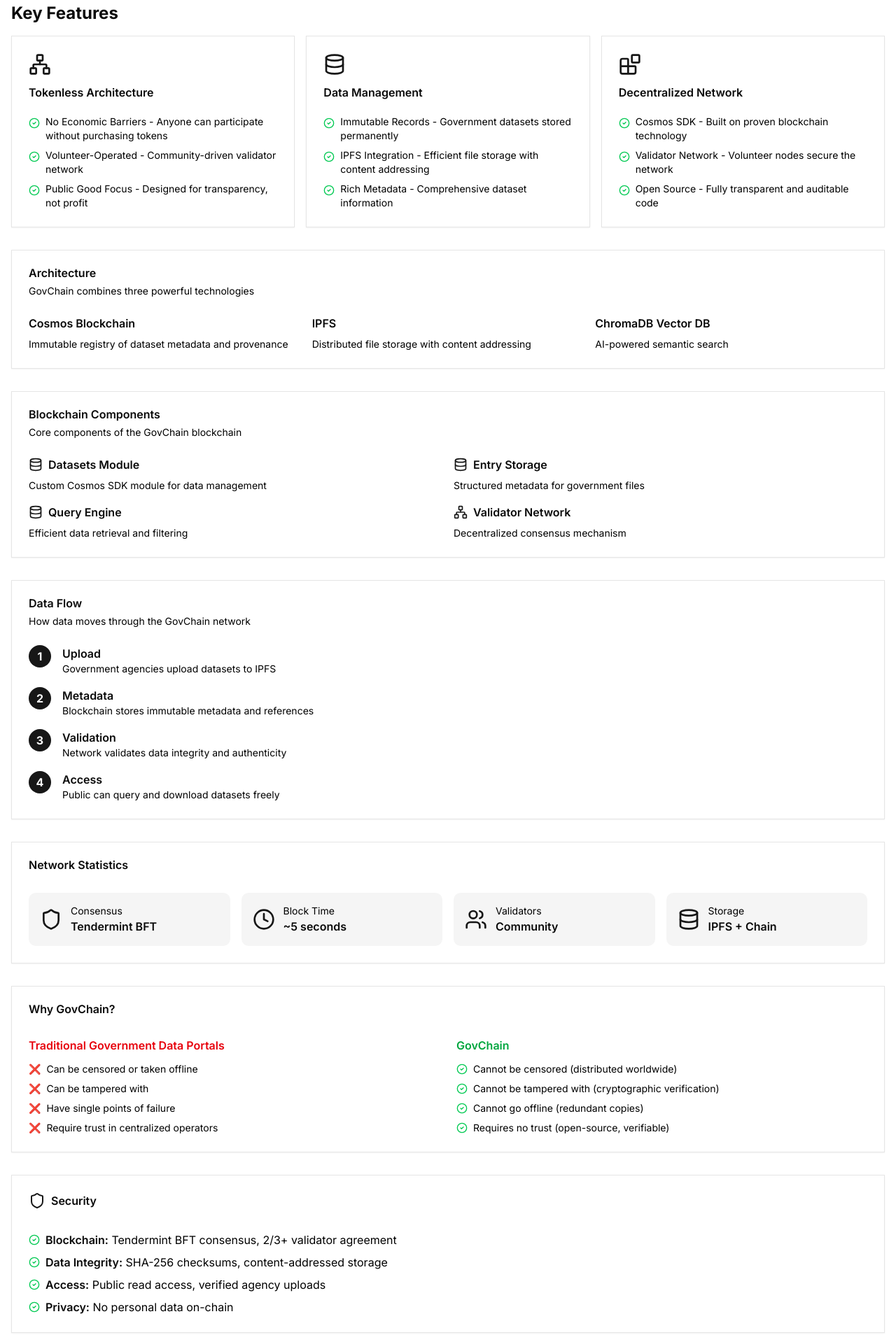
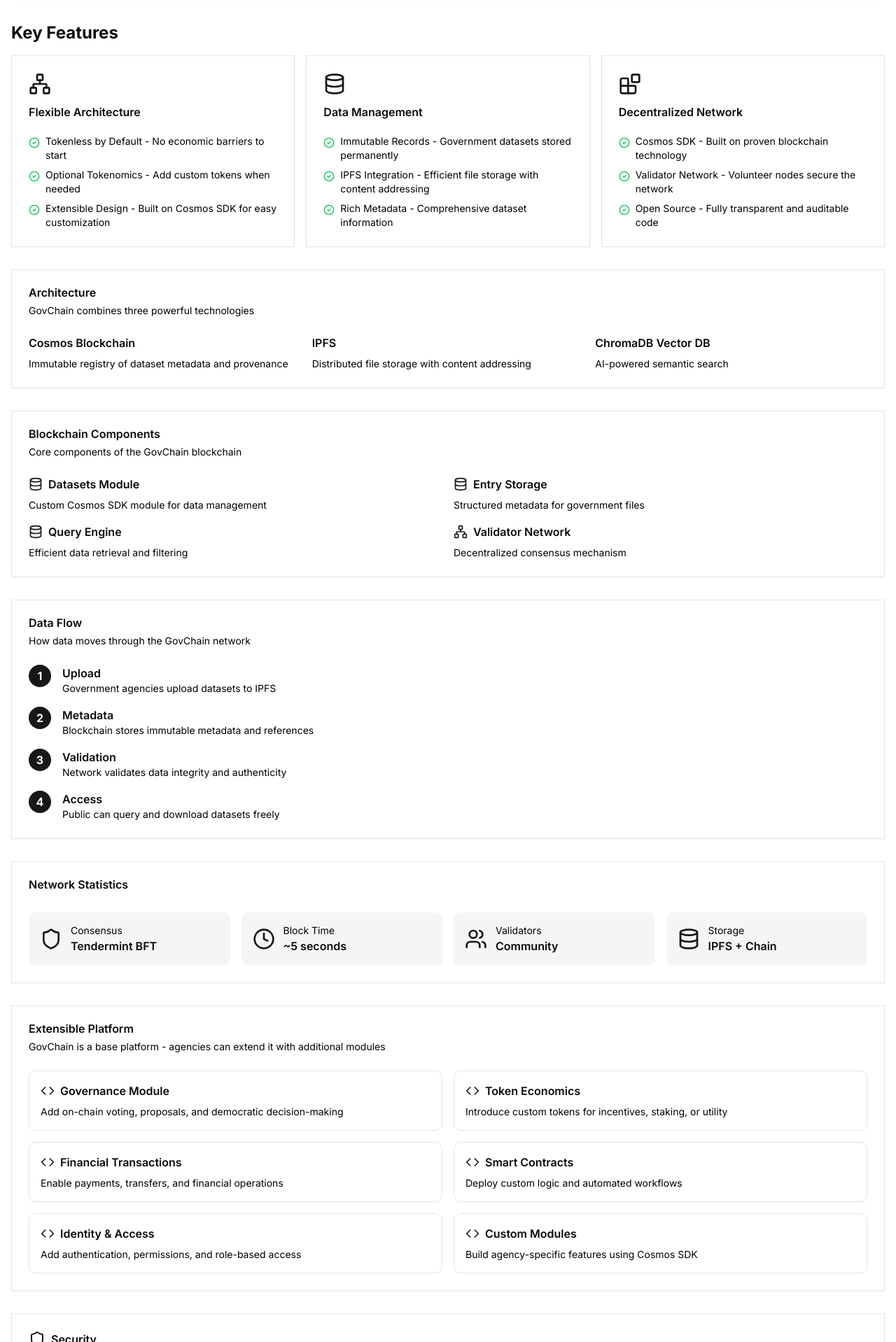
Before and after one commit to bettergovph/govchain, a Next.js app in the folder web/: page /about in a window 1280 px wide. Shown: the part 762-2680 px from the top of the page at 70% size. Built offline with nearby package versions, Linux system fonts and the light colour scheme.

Commit message:
docs: update to MIT license and add extensibility features for Cosmos SDK modules

```diff
--- a/web/package.json
+++ b/web/package.json
@@ -3,6 +3,7 @@
   "version": "0.1.0",
   "type": "module",
   "private": true,
+  "license": "MIT",
   "scripts": {
     "dev": "next dev --turbopack",
     "build": "next build --turbopack",
--- a/web/src/app/about/page.tsx
+++ b/web/src/app/about/page.tsx
@@ -42,15 +42,16 @@
           </Badge>
         </div>
         <p className="text-xl text-muted-foreground">
-          A tokenless, public good blockchain for government data transparency
-          and accountability.
+          A base blockchain platform for government transparency, designed to be
+          extended with tokenomics, governance, and additional utilities as needed.
         </p>
 
         <p>
             GovChain is a decentralized blockchain network designed to store and
-            manage government datasets with complete transparency. Our mission
-            is to create an open, accessible platform where government data can
-            be stored immutably and accessed by all citizens.
+            manage government datasets with complete transparency. Built as a
+            <strong> foundational platform</strong>, agencies can extend it with
+            custom modules for tokenomics, governance, financial transactions,
+            and other blockchain utilities based on their specific needs.
         </p>
 
         <h2 className="text-xl font-bold">
@@ -126,26 +127,25 @@
           <Card>
             <CardHeader>
               <Network className="h-8 w-8 text-primary mb-2" />
-              <CardTitle>Tokenless Architecture</CardTitle>
+              <CardTitle>Flexible Architecture</CardTitle>
             </CardHeader>
             <CardContent className="space-y-2">
               <div className="flex items-start gap-2">
                 <CheckCircle2 className="h-4 w-4 text-green-500 mt-1 flex-shrink-0" />
                 <p className="text-sm text-muted-foreground">
-                  No Economic Barriers - Anyone can participate without
-                  purchasing tokens
+                  Tokenless by Default - No economic barriers to start
                 </p>
               </div>
               <div className="flex items-start gap-2">
                 <CheckCircle2 className="h-4 w-4 text-green-500 mt-1 flex-shrink-0" />
                 <p className="text-sm text-muted-foreground">
-                  Volunteer-Operated - Community-driven validator network
+                  Optional Tokenomics - Add custom tokens when needed
                 </p>
               </div>
               <div className="flex items-start gap-2">
                 <CheckCircle2 className="h-4 w-4 text-green-500 mt-1 flex-shrink-0" />
                 <p className="text-sm text-muted-foreground">
-                  Public Good Focus - Designed for transparency, not profit
+                  Extensible Design - Built on Cosmos SDK for easy customization
                 </p>
               </div>
             </CardContent>
@@ -387,56 +387,69 @@
         </CardContent>
       </Card>
 
-      {/* Why GovChain */}
+      {/* Extensibility */}
       <Card>
         <CardHeader>
-          <CardTitle>Why GovChain?</CardTitle>
+          <CardTitle>Extensible Platform</CardTitle>
+          <CardDescription>
+            GovChain is a base platform - agencies can extend it with additional modules
+          </CardDescription>
         </CardHeader>
         <CardContent>
-          <div className="grid gap-6 md:grid-cols-2">
-            <div className="space-y-3">
-              <h3 className="font-semibold text-destructive">
-                Traditional Government Data Portals
+          <div className="grid gap-4 md:grid-cols-2">
+            <div className="space-y-2 p-4 border rounded-lg">
+              <h3 className="font-semibold flex items-center gap-2">
+                <Code className="h-5 w-5 text-primary" />
+                Governance Module
               </h3>
-              <ul className="space-y-2">
-                <li className="flex items-start gap-2 text-sm text-muted-foreground">
-                  <span className="text-destructive">❌</span>
-                  Can be censored or taken offline
-                </li>
-                <li className="flex items-start gap-2 text-sm text-muted-foreground">
-                  <span className="text-destructive">❌</span>
-                  Can be tampered with
-                </li>
-                <li className="flex items-start gap-2 text-sm text-muted-foreground">
-                  <span className="text-destructive">❌</span>
-                  Have single points of failure
-                </li>
-                <li className="flex items-start gap-2 text-sm text-muted-foreground">
-                  <span className="text-destructive">❌</span>
-                  Require trust in centralized operators
-                </li>
-              </ul>
+              <p className="text-sm text-muted-foreground">
+                Add on-chain voting, proposals, and democratic decision-making
+              </p>
             </div>
-            <div className="space-y-3">
-              <h3 className="font-semibold text-green-600">GovChain</h3>
-              <ul className="space-y-2">
-                <li className="flex items-start gap-2 text-sm text-muted-foreground">
-                  <CheckCircle2 className="h-4 w-4 text-green-500 mt-0.5 flex-shrink-0" />
-                  Cannot be censored (distributed worldwide)
-                </li>
-                <li className="flex items-start gap-2 text-sm text-muted-foreground">
-                  <CheckCircle2 className="h-4 w-4 text-green-500 mt-0.5 flex-shrink-0" />
-                  Cannot be tampered with (cryptographic verification)
-                </li>
-                <li className="flex items-start gap-2 text-sm text-muted-foreground">
-                  <CheckCircle2 className="h-4 w-4 text-green-500 mt-0.5 flex-shrink-0" />
-                  Cannot go offline (redundant copies)
-                </li>
-                <li className="flex items-start gap-2 text-sm text-muted-foreground">
-                  <CheckCircle2 className="h-4 w-4 text-green-500 mt-0.5 flex-shrink-0" />
-                  Requires no trust (open-source, verifiable)
-                </li>
-              </ul>
+            <div className="space-y-2 p-4 border rounded-lg">
+              <h3 className="font-semibold flex items-center gap-2">
+                <Code className="h-5 w-5 text-primary" />
+                Token Economics
+              </h3>
+              <p className="text-sm text-muted-foreground">
+                Introduce custom tokens for incentives, staking, or utility
+              </p>
+            </div>
+            <div className="space-y-2 p-4 border rounded-lg">
+              <h3 className="font-semibold flex items-center gap-2">
+                <Code className="h-5 w-5 text-primary" />
+                Financial Transactions
+              </h3>
+              <p className="text-sm text-muted-foreground">
+                Enable payments, transfers, and financial operations
+              </p>
+            </div>
+            <div className="space-y-2 p-4 border rounded-lg">
+              <h3 className="font-semibold flex items-center gap-2">
+                <Code className="h-5 w-5 text-primary" />
+                Smart Contracts
+              </h3>
+              <p className="text-sm text-muted-foreground">
+                Deploy custom logic and automated workflows
+              </p>
+            </div>
+            <div className="space-y-2 p-4 border rounded-lg">
+              <h3 className="font-semibold flex items-center gap-2">
+                <Code className="h-5 w-5 text-primary" />
+                Identity & Access
+              </h3>
+              <p className="text-sm text-muted-foreground">
+                Add authentication, permissions, and role-based access
+              </p>
+            </div>
+            <div className="space-y-2 p-4 border rounded-lg">
+              <h3 className="font-semibold flex items-center gap-2">
+                <Code className="h-5 w-5 text-primary" />
+                Custom Modules
+              </h3>
+              <p className="text-sm text-muted-foreground">
+                Build agency-specific features using Cosmos SDK
+              </p>
             </div>
           </div>
         </CardContent>
--- a/web/src/app/explorer/page.tsx
+++ b/web/src/app/explorer/page.tsx
@@ -241,7 +241,7 @@
 
           <Card>
             <CardHeader className="flex flex-row items-center justify-between space-y-0 pb-2">
-              <CardTitle className="text-sm font-medium">Active Validators</CardTitle>
+              <CardTitle className="text-sm font-medium">Active Validators (relax, this is a demo)</CardTitle>
               <Users className="h-4 w-4 text-muted-foreground" />
             </CardHeader>
             <CardContent>
```
Also changed, not shown: 4 other files (tests, documents, lock files or other folders).
